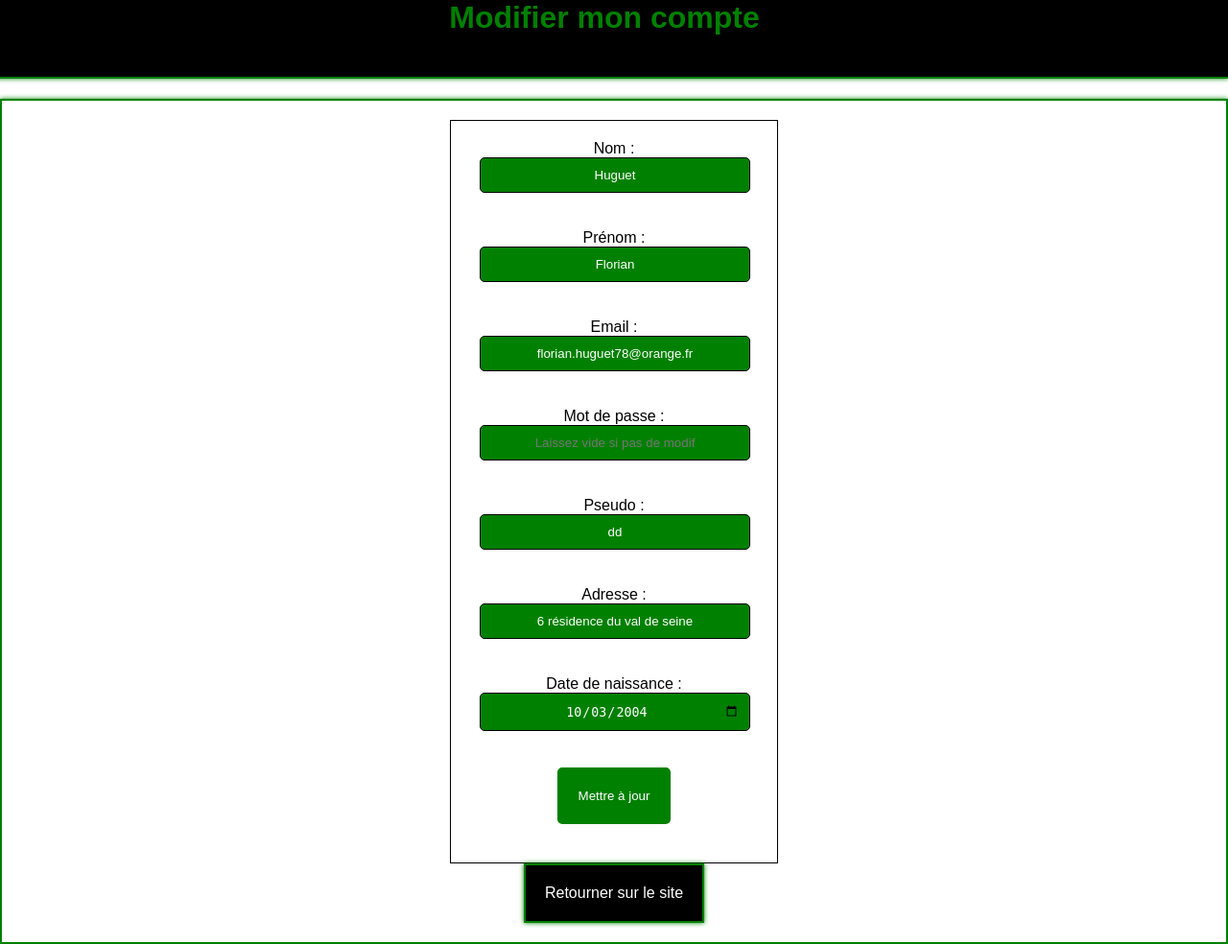
After one commit to Bochewee/activigo, a PHP site: page /mon_compte.php in a window 1280 px wide. The commit adds this page. Shown: the whole page at 96% size. Run offline with PHP 8.4, Linux system fonts and the light colour scheme; a user stored in the database is signed in; data comes from the database, SQL or seed files in the repository; both versions use the stored data as it was after the commit.

Commit message:
Add files via upload

```diff
--- /dev/null
+++ b/deconnexion.php
@@ -0,0 +1,6 @@
+<?php
+session_start();
+$_SESSION = array();
+session_destroy();
+header('location: index.php');
+?>
--- /dev/null
+++ b/mon_compte.php
@@ -0,0 +1,148 @@
+<?php
+session_start();
+$bdd = new PDO('mysql:host=localhost;dbname=activigo;charset=utf8', 'root', '');
+
+if (!isset($_SESSION['id'])) {
+    header('Location: index.php');
+    exit;
+}
+
+$user_id = $_SESSION['id'];
+
+if (isset($_POST['submit'])) {
+    $nom = htmlspecialchars($_POST['nom']);
+    $prenom = htmlspecialchars($_POST['prenom']);
+    $email = htmlspecialchars($_POST['email']);
+    $mdp = $_POST['mdp'];
+    $pseudo = htmlspecialchars($_POST['pseudo']);
+    $adresse = htmlspecialchars($_POST['adresse']);
+    $date_naissance = isset($_POST['date_naissance']) ? htmlspecialchars($_POST['date_naissance']) : '';
+
+    if(!empty($_POST['mdp'])) {
+        $mdp = password_hash($_POST['mdp'], PASSWORD_DEFAULT);
+    }
+
+    $updateSql = "UPDATE utilisateurs SET nom = :nom, prenom = :prenom, email = :email, pseudo = :pseudo, adresse = :adresse, date_naissance = :date_naissance" . ($mdp != '' ? ', mdp = :mdp' : '') . " WHERE id = :user_id";
+    $updateUser = $bdd->prepare($updateSql);
+    $updateParams = array(
+        ':nom' => $nom,
+        ':prenom' => $prenom,
+        ':email' => $email,
+        ':pseudo' => $pseudo,
+        ':adresse' => $adresse,
+        ':date_naissance' => $date_naissance,
+        ':user_id' => $user_id
+    );
+
+    if ($mdp != '') {
+        $updateParams[':mdp'] = $mdp;
+    }
+
+    $updateUser->execute($updateParams);
+
+}
+
+$userInfo = $bdd->prepare("SELECT * FROM utilisateurs WHERE id = ?");
+$userInfo->execute(array($user_id));
+$user = $userInfo->fetch();
+?>
+
+<!DOCTYPE html>
+<html lang="en">
+<head>
+    <meta charset="UTF-8">
+    <title>Modifier mon compte</title>
+    <link rel="stylesheet" href="style.css">
+<style>
+body {
+    font-family : "Montserrat", sans-serif ;
+
+}
+h1 {
+    background-color : black ;
+    height : 60px ;
+    color : green ;
+    text-align : center ;
+    margin-top : -20px ;
+    padding : 20px ;
+    margin-left : -20px ;
+    border-bottom : 2px solid green ;
+    box-shadow : 0 0 5px green ;
+    position : sticky ;
+    display : block  ;
+}
+input {
+    background-color : green ;
+    color : white ;
+    border : 2px solid green ;
+    gap : 10px ;
+    border-radius : 5px ;
+    margin-bottom : 10px ;
+    padding : 20px ;
+    text-align : center ;
+    display : block ;
+}
+input[type="submit"] {
+    margin : 0 auto ;
+    margin-bottom : 20px ;
+}
+input[type="submit"]:hover {
+    background-color : green ;
+    color : black ;
+}
+a:hover {
+    background-color : green ;
+    color : black ;
+}
+.container {
+    text-align : center ;
+    border : 2px solid green ;
+    box-shadow : 0 0 5px green ;
+    display: flex;
+  flex-direction: column;
+  justify-content: center;
+  align-items: center;
+  height: auto ;
+  padding : 20px ;
+}
+a {
+    text-decoration : none ;
+    color : white ;
+    background-color : black ;
+    border : 2px solid green ;
+    box-shadow : 0 0 5px green ;
+    padding : 20px ;
+}
+</style>
+</head>
+<body>
+<h1>Modifier mon compte</h1>
+    <div class="container">
+        <form method="post" action="">
+            <label for="nom">Nom :</label>
+            <input type="text" name="nom" id="nom" value="<?= $user['nom'] ?>" required>
+            <br>
+            <label for="prenom">Prénom :</label>
+            <input type="text" name="prenom" id="prenom" value="<?= $user['prenom'] ?>" required>
+            <br>
+            <label for="email">Email :</label>
+            <input type="email" name="email" id="email" value="<?= $user['email'] ?>" required>
+            <br>
+            <label for="mdp">Mot de passe :</label>
+            <input type="password" name="mdp" id="mdp" placeholder="Laissez vide si pas de modif" autocomplete="off">
+            <br>
+            <label for="pseudo">Pseudo :</label>
+            <input type="text" name="pseudo" id="pseudo" value="<?= $user['pseudo'] ?>" required>
+            <br>
+            <label for="adresse">Adresse :</label>
+            <input type="text" name="adresse" id="adresse" value="<?= $user['adresse'] ?>" required>
+            <br>
+            <label for="date_naissance">Date de naissance :</label>
+            <input type="date" name="date_naissance" id="date_naissance" value="<?= isset($user['date_naissance']) ? $user['date_naissance'] : '' ?>" required>
+            <br>
+            <input type="submit" name="submit" value="Mettre à jour">
+        </form>
+        <a href="index.php">Retourner sur le site</a>
+    </div>
+</body>
+</html>
--- /dev/null
+++ b/style.css
@@ -0,0 +1,70 @@
+/* Pour le inscription */
+body {
+    font-family: "Montserrat", sans-serif;
+    background-color: #fff;
+    color: #000;
+    padding: 20px;
+    margin: 0;
+    padding: 0;
+}
+
+form {
+    background-color: #fff;
+    border: 1px solid #000;
+    padding: 20px;
+    width: 300px;
+    margin: 0 auto;
+}
+
+form input[type="text"],
+form input[type="email"],
+form input[type="password"],
+form input[type="date"] {
+    width: calc(100% - 40px);
+    padding: 10px;
+    margin-bottom: 20px;
+    margin-right: 10px;
+    margin-left: 10px;
+    border: 1px solid #000;
+}
+
+
+form button[type="submit"] {
+    background-color: #008E00;
+    color: #fff;
+    border: none;
+    padding: 10px;
+    width: 100%;
+    cursor: pointer;
+}
+
+form button[type="submit"]:hover {
+    background-color: #006600;
+}
+
+p {
+    text-align: center;
+}
+
+p a {
+    color: #008E00;
+    text-decoration: none;
+}
+
+p a:hover {
+    text-decoration: underline;
+}
+
+p.error {
+    color: red;
+    text-align: center;
+}
+
+p.message {
+    color: green;
+    text-align: center;
+}
+
+/* Pour le connexion */
+
+/* Pour le index */
```
Also changed, not shown: activigo.sql (added, +55 -0 lines), connexion.php (added, +50 -0 lines), index.php (+192 -6 lines), inscription.php (added, +96 -0 lines), README.txt (added), 1 other file.
